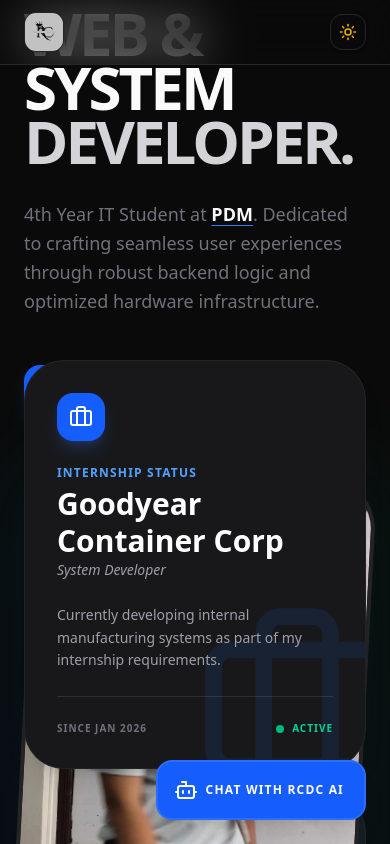
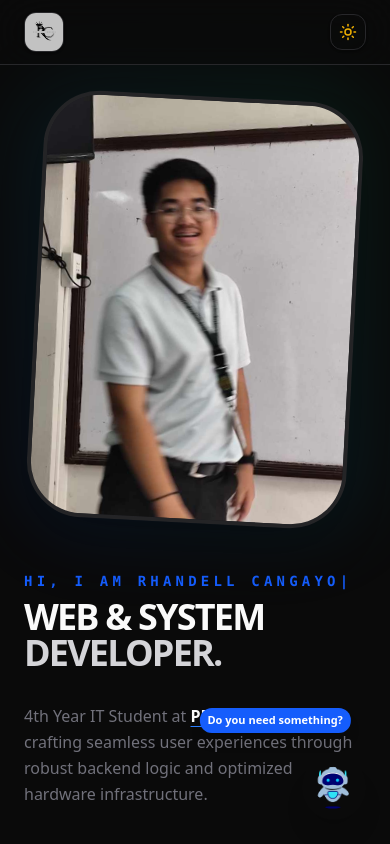
Before and after one commit to cangayorhandell15/rhandell_portfolio, a Next.js app: page / in a window 390 px wide. Built offline with nearby package versions, Linux system fonts and the light colour scheme.

Commit message:
v0.2.0: Add RCDC AI chatbot with animated robot bubble, conversation history, and loading indicator

```diff
--- a/package.json
+++ b/package.json
@@ -1,6 +1,6 @@
 {
   "name": "my_portfolio",
-  "version": "0.1.0",
+  "version": "0.2.0",
   "private": true,
   "scripts": {
     "dev": "next dev",
--- a/src/app/page.tsx
+++ b/src/app/page.tsx
@@ -6,7 +6,7 @@
 import {
   Github, Mail, ExternalLink, Moon, Sun,
   Music, PawPrint, Cpu, Code2,
-  MessageSquare, Wrench, Briefcase, Plus,
+  Wrench, Briefcase, Plus,
   Phone, MapPin, Facebook, Download, Layers3
 } from 'lucide-react';
 
@@ -24,7 +24,6 @@
   const [text, setText] = useState('');
   const fullText = "Hi, I am Rhandell Cangayo";
 
-  // Typewriter Logic
   useEffect(() => {
     setMounted(true);
     const timer = setTimeout(() => setLoading(false), 1500);
@@ -78,9 +77,11 @@
       </nav>
 
       {/* --- SECTION 1: HERO --- */}
-      <section id="home" className="h-screen w-full snap-start flex items-center justify-center p-6 pt-20">
+      {/* Pinalitan ang h-screen ng min-h-screen at nilagyan ng responsive py-24 */}
+      <section id="home" className="min-h-screen lg:h-screen w-full snap-start flex items-center justify-center p-6 pt-24 pb-12">
         <div className="max-w-7xl w-full grid grid-cols-1 lg:grid-cols-12 gap-12 items-center">
-          <div className="lg:col-span-7 space-y-8">
+
+          <div className="order-2 lg:order-1 lg:col-span-7 space-y-8">
             {loading ? (
               <div className="space-y-4">
                 <Skeleton className="h-6 w-48" />
@@ -93,21 +94,21 @@
                   <p className="text-blue-600 font-mono text-sm font-bold tracking-[0.3em] uppercase min-h-[20px]">
                     {text}<span className="animate-pulse">|</span>
                   </p>
-                  <h1 className="text-6xl md:text-8xl font-black tracking-tighter leading-[0.9] uppercase">
+                  <h1 className="text-4xl sm:text-6xl md:text-7xl lg:text-8xl font-black tracking-tighter leading-[1] lg:leading-[0.9] uppercase">
                     WEB & SYSTEM <br />
                     <span className="text-zinc-300 dark:text-zinc-800">Developer.</span>
                   </h1>
                 </div>
 
-                <p className="text-zinc-500 dark:text-zinc-400 text-lg max-w-2xl leading-relaxed font-medium">
+                <p className="text-zinc-500 dark:text-zinc-400 text-base md:text-lg max-w-2xl leading-relaxed font-medium">
                   4th Year IT Student at <span className="text-foreground font-bold underline decoration-blue-500 underline-offset-4">PDM</span>. Dedicated to crafting seamless user experiences through robust backend logic and optimized hardware infrastructure.
                 </p>
 
                 <div className="flex flex-wrap gap-4 pt-4">
-                  <button className="bg-blue-600 text-white px-8 py-4 rounded-2xl font-black text-xs uppercase tracking-widest flex items-center gap-2 shadow-lg shadow-blue-500/20 active:scale-95 transition-all">
+                  <button className="bg-blue-600 text-white px-8 py-4 rounded-2xl font-black text-xs uppercase tracking-widest flex items-center gap-2 shadow-lg shadow-blue-500/20 active:scale-95 transition-all w-full sm:w-auto justify-center">
                     Download CV <Download size={16} />
                   </button>
-                  <div className="flex gap-2">
+                  <div className="flex gap-2 w-full sm:w-auto justify-center sm:justify-start">
                     <a href="https://github.com/RhandellCangayo" target="_blank" className="p-4 border border-border rounded-2xl hover:bg-zinc-100 dark:hover:bg-zinc-800 transition-colors shadow-sm"><Github size={20} /></a>
                     <a href="mailto:cangayorhandell15@gmail.com" className="p-4 border border-border rounded-2xl hover:bg-zinc-100 dark:hover:bg-zinc-800 transition-colors shadow-sm"><Mail size={20} /></a>
                   </div>
@@ -116,20 +117,19 @@
             )}
           </div>
 
-          {/* Tilted & Larger Profile Image Container */}
-          <div className="lg:col-span-5 relative flex justify-center lg:justify-end">
+          {/* Nilipat sa order-1 para sa mobile (Picture muna bago text sa phone) */}
+          <div className="order-1 lg:order-2 lg:col-span-5 relative flex justify-center lg:justify-end">
             {loading ? (
-              <Skeleton className="aspect-[3/4] rounded-[3.5rem] w-full" />
+              <Skeleton className="aspect-[3/4] rounded-[3.5rem] w-full max-w-[350px] lg:max-w-[450px]" />
             ) : (
-              <div className="relative group w-full max-w-[450px]">
+              <div className="relative group w-full max-w-[320px] sm:max-w-[380px] lg:max-w-[450px]">
                 <div className="absolute -inset-4 bg-gradient-to-tr from-blue-600 to-emerald-500 rounded-[4rem] blur-2xl opacity-10 group-hover:opacity-20 transition duration-700"></div>
-                {/* rotate-3 adds the tilt, aspect-[3/4] makes it larger vertically */}
                 <div className="relative aspect-[3/4] rounded-[3.5rem] bg-zinc-900 border-4 border-white/5 overflow-hidden shadow-2xl transition-all duration-500 group-hover:rotate-0 rotate-3 group-hover:scale-[1.02]">
-                    <img
-                      src={theme === 'dark' ? '/imag/school.jpg' : '/imag/me2.jpg'}
-                      alt="Profile"
-                      className="object-cover w-full h-full transition-transform duration-1000 group-hover:scale-110"
-                    />
+                  <img
+                    src={theme === 'dark' ? '/imag/school.jpg' : '/imag/me2.jpg'}
+                    alt="Profile"
+                    className="object-cover w-full h-full transition-transform duration-1000 group-hover:scale-110"
+                  />
                 </div>
               </div>
             )}
@@ -138,14 +138,14 @@
       </section>
 
       {/* --- SECTION 2: ABOUT & CONTACT HUB --- */}
-      <section id="about" className="h-screen w-full snap-start flex items-center justify-center p-6 bg-zinc-50/50 dark:bg-zinc-950/50">
+      <section id="about" className="min-h-screen lg:h-screen w-full snap-start flex items-center justify-center p-6 py-24 bg-zinc-50/50 dark:bg-zinc-950/50">
         <div className="max-w-7xl w-full flex flex-col gap-6">
           <div className="grid grid-cols-1 lg:grid-cols-12 gap-6">
 
             {/* Internship Card */}
             <div className="lg:col-span-4 h-full">
-              {loading ? <Skeleton className="h-full min-h-[350px] rounded-[2.5rem]" /> : (
-                <div className="h-full p-8 rounded-[2.5rem] bg-zinc-900 text-white border border-white/5 h-full flex flex-col justify-between shadow-xl relative overflow-hidden group">
+              {loading ? <Skeleton className="h-[350px] rounded-[2.5rem]" /> : (
+                <div className="p-8 rounded-[2.5rem] bg-zinc-900 text-white border border-white/5 h-full flex flex-col justify-between shadow-xl relative overflow-hidden group min-h-[350px]">
                   <div className="absolute -right-8 -bottom-8 opacity-10 group-hover:scale-110 transition-transform duration-700 text-blue-500">
                     <Briefcase size={200} />
                   </div>
@@ -155,7 +155,7 @@
                     </div>
                     <div>
                       <h3 className="text-xs font-black text-blue-400 uppercase tracking-widest">Internship Status</h3>
-                      <p className="text-3xl font-bold mt-1 leading-tight">Goodyear Container Corp</p>
+                      <p className="text-2xl md:text-3xl font-bold mt-1 leading-tight">Goodyear Container Corp</p>
                       <p className="text-zinc-400 font-medium italic text-sm">System Developer</p>
                     </div>
                     <p className="text-sm text-zinc-400 leading-relaxed">
@@ -176,10 +176,10 @@
             {/* Profile Dashboard Card */}
             <div className="lg:col-span-8">
               {loading ? <Skeleton className="h-full min-h-[350px] rounded-[2.5rem]" /> : (
-                <div className="p-10 rounded-[2.5rem] bg-zinc-900 text-white border border-white/5 h-full flex flex-col justify-center space-y-8 shadow-xl hover:border-blue-500/50 transition-all duration-500">
+                <div className="p-8 md:p-10 rounded-[2.5rem] bg-zinc-900 text-white border border-white/5 h-full flex flex-col justify-center space-y-8 shadow-xl hover:border-blue-500/50 transition-all duration-500">
                   <div className="space-y-3">
-                    <h2 className="text-4xl font-black tracking-tighter uppercase">Professional Profile</h2>
-                    <p className="text-zinc-400 text-lg leading-relaxed font-medium">
+                    <h2 className="text-3xl md:text-4xl font-black tracking-tighter uppercase">Professional Profile</h2>
+                    <p className="text-zinc-400 text-base md:text-lg leading-relaxed font-medium">
                       As a 4th-year IT student at <span className="text-white font-bold underline decoration-blue-500 underline-offset-4">Pambayang Dalubhasaan ng Marilao (PDM)</span>, I'm focused on balancing complex Web & System Development, IOT and Hardware Maintenance, ensuring solving real-world problems.
                     </p>
                   </div>
@@ -234,8 +234,8 @@
             </div>
           </div>
 
-          {/* Contact Bar */}
-          <div className="grid grid-cols-1 md:grid-cols-4 gap-4">
+          {/* Contact Bar - Mag-a-adjust sa Mobile mula 1 column hanggang 4 columns sa PC */}
+          <div className="grid grid-cols-1 sm:grid-cols-2 md:grid-cols-4 gap-4">
             <a href="mailto:cangayorhandell15@gmail.com" className="p-6 rounded-[2rem] bg-zinc-900 text-white border border-white/5 hover:border-orange-500 transition-all group shadow-lg">
               <Mail className="text-orange-500 mb-2" size={20} />
               <p className="text-[10px] font-black uppercase text-zinc-500 tracking-widest">Email</p>
@@ -261,23 +261,23 @@
       </section>
 
       {/* --- SECTION 3: PORTFOLIO --- */}
-      <section id="portfolio" className="h-screen w-full snap-start flex items-center justify-center p-6">
+      <section id="portfolio" className="min-h-screen lg:h-screen w-full snap-start flex items-center justify-center p-6 py-24">
         <div className="max-w-7xl w-full space-y-8">
           <div>
-            <h2 className="text-5xl font-black tracking-tight uppercase">Technical Projects</h2>
+            <h2 className="text-4xl md:text-5xl font-black tracking-tight uppercase">Technical Projects</h2>
             <p className="text-zinc-500 font-medium">Built for performance and utility.</p>
           </div>
 
           <div className="grid grid-cols-1 md:grid-cols-12 gap-6">
             <div className="md:col-span-7 p-1 rounded-[2.5rem] bg-gradient-to-b from-border to-transparent hover:from-blue-500 transition-all duration-500 group">
-              <div className="bg-card rounded-[2.4rem] p-10 h-full flex flex-col justify-between relative overflow-hidden border border-border">
+              <div className="bg-card rounded-[2.4rem] p-8 md:p-10 h-full flex flex-col justify-between relative overflow-hidden border border-border min-h-[300px]">
                 <div className="relative z-10 space-y-6">
                   <PawPrint className="text-blue-500 group-hover:scale-110 transition-transform" size={40} />
                   <div>
-                    <h3 className="text-3xl font-bold tracking-tight uppercase">SheltCare System</h3>
+                    <h3 className="text-2xl md:text-3xl font-bold tracking-tight uppercase">SheltCare System</h3>
                     <p className="text-zinc-500 mt-2 text-sm max-w-sm leading-relaxed">Comprehensive pet shelter management with environmental monitoring.</p>
                   </div>
-                  <div className="flex gap-2">
+                  <div className="flex flex-wrap gap-2">
                     {['PHP', 'MySQL', 'ESP32'].map(t => (
                       <span key={t} className="px-3 py-1 bg-background rounded-lg text-[10px] font-black border border-border uppercase">{t}</span>
                     ))}
@@ -290,14 +290,14 @@
             </div>
 
             <div className="md:col-span-5 p-1 rounded-[2.5rem] bg-gradient-to-b from-border to-transparent hover:from-emerald-500 transition-all duration-500 group">
-              <div className="bg-card rounded-[2.4rem] p-10 h-full flex flex-col justify-between border border-border">
+              <div className="bg-card rounded-[2.4rem] p-8 md:p-10 h-full flex flex-col justify-between border border-border min-h-[300px]">
                 <div className="space-y-6">
                   <Music className="text-emerald-500 group-hover:scale-110 transition-transform" size={40} />
                   <div>
-                    <h3 className="text-3xl font-bold tracking-tight uppercase">Musiciana</h3>
+                    <h3 className="text-2xl md:text-3xl font-bold tracking-tight uppercase">Musiciana</h3>
                     <p className="text-zinc-500 mt-2 text-sm leading-relaxed">Cloud-based music streaming engine.</p>
                   </div>
-                  <div className="flex gap-2">
+                  <div className="flex flex-wrap gap-2">
                     {['Supabase', 'React', 'Firebase'].map(t => (
                       <span key={t} className="px-3 py-1 bg-background rounded-lg text-[10px] font-black border border-border uppercase">{t}</span>
                     ))}
--- a/src/components/Chatbot.tsx
+++ b/src/components/Chatbot.tsx
@@ -1,7 +1,7 @@
 /* eslint-disable @typescript-eslint/no-explicit-any */
 'use client';
 
-import { useState, useRef, useEffect } from 'react';
+import { useState, useRef, useEffect, useMemo } from 'react';
 import { useChat } from '@ai-sdk/react';
 import { DefaultChatTransport } from 'ai';
 import { Bot, X, Send } from 'lucide-react';
@@ -9,7 +9,18 @@
 export default function Chatbot() {
   const [isOpen, setIsOpen] = useState(false);
   const [input, setInput] = useState('');
+  const [botGreeting, setBotGreeting] = useState('');
+  const bubbleSequence = useMemo(() => ['Hi...', 'I’m RCDC...', 'Do you need something?'], []);
+  const [bubbleIndex, setBubbleIndex] = useState(0);
   const scrollRef = useRef<HTMLDivElement>(null);
+
+  const botGreetings = [
+    'Hi, I’m RCDC 🤖 How may I help you today?',
+    'Hello from RCDC AI! I’m here to make your day better, ask me anything.',
+    'Hey there! I’m RCDC, your friendly robot guide—ready to assist with cool ideas.',
+    'Hi, I’m RCDC! Need help or a positive thought? I’ve got your back.',
+    'Greetings! RCDC AI here—let’s build something awesome together.'
+  ];
 
   const { messages, sendMessage, status, error } = useChat({
     transport: new DefaultChatTransport({ api: '/api/chat' }),
@@ -22,6 +33,25 @@
     }
   }, [messages]);
 
+  useEffect(() => {
+    if (!isOpen) {
+      const timer = setTimeout(() => {
+        setBubbleIndex((prev) => (prev + 1) % bubbleSequence.length);
+      }, 2200);
+      return () => clearTimeout(timer);
+    }
+    return undefined;
+  }, [bubbleIndex, isOpen, bubbleSequence.length]);
+
+  // Set a random greeting when the chat opens
+  const openChat = () => {
+    if (!isOpen) {
+      const randomGreeting = botGreetings[Math.floor(Math.random() * botGreetings.length)];
+      setBotGreeting(randomGreeting);
+      setBubbleIndex(0); // reset speech cycle when opening
+    }
+    setIsOpen((prev) => !prev);
+  };
 
   return (
     <div className="fixed bottom-6 right-6 z-50 flex flex-col items-end">
@@ -49,9 +79,22 @@
               </div>
             )}
             {messages.length === 0 && (
-              <div className="text-center py-10 space-y-2">
-                <Bot className="mx-auto text-zinc-300" size={32} />
-                <p className="text-xs text-zinc-500 font-medium">How can I help you today?</p>
+              <div className="text-center py-8 space-y-3">
+                <img
+                  src="gif/RCDC.gif"
+                  alt="RCDC robot"
+                  className="mx-auto h-20 w-20 rounded-full border-2 border-blue-500"
+                />
+                <p className="font-bold text-sm text-blue-600 dark:text-blue-300">{botGreeting || 'Hi, I’m RCDC AI! Ready when you are.'}</p>
+                <p className="text-xs text-zinc-500 dark:text-zinc-400 font-medium">Ask me anything about projects, tips, or RCDC services.</p>
+              </div>
+            )}
+
+            {isLoading && (
+              <div className="flex justify-start">
+                <div className="max-w-[60%] rounded-2xl px-4 py-2 text-sm bg-blue-100 text-blue-700 dark:bg-blue-900/30 dark:text-blue-200 border border-blue-200 dark:border-blue-700 animate-pulse">
+                  ...
+                </div>
               </div>
             )}
 
@@ -110,14 +153,29 @@
         </div>
       )}
 
-      {/* Toggle Button */}
-      <button
-        onClick={() => setIsOpen(!isOpen)}
-        className="p-4 bg-blue-600 text-white rounded-2xl shadow-xl hover:scale-105 active:scale-95 transition-all flex items-center gap-2 group border-2 border-white/10"
-      >
-        {isOpen ? <X size={24} /> : <Bot size={24} className="group-hover:rotate-12 transition-transform" />}
-        {!isOpen && <span className="font-black text-xs uppercase tracking-widest pr-1">Chat with RCDC AI</span>}
-      </button>
+      {/* Toggle Robot Bubble */}
+      <div className="relative flex flex-col items-center">
+        {!isOpen && (
+          <div className="absolute -top-12 right-0 translate-x-[-10%] w-max max-w-[180px] text-center px-2 py-1 rounded-xl bg-blue-600 text-white text-[11px] font-semibold shadow-lg overflow-hidden text-ellipsis whitespace-nowrap">
+            {bubbleSequence[bubbleIndex]}
+          </div>
+        )}
+
+        <button
+          onClick={openChat}
+          className="relative overflow-hidden h-16 w-16 bg-transparent rounded-full p-0 border-none shadow-xl hover:scale-110 active:scale-95 transition-transform"
+          aria-label={isOpen ? 'Close RCDC chat' : 'Open RCDC chat'}
+        >
+          <img
+            src="/gif/RCDC.gif"
+            alt="RCDC robot"
+            className="h-full w-full rounded-full"
+          />
+          {isOpen && (
+            <span className="absolute inset-0 bg-black/40 text-xs text-white flex items-center justify-center font-bold">Close</span>
+          )}
+        </button>
+      </div>
     </div>
   );
 }
```
Also changed, not shown: src/app/api/chat/route.ts (+19 -21 lines), src/app/api/chat_OLD/route.ts (deleted, +0 -36 lines), public/gif/RCDC.gif (added).
